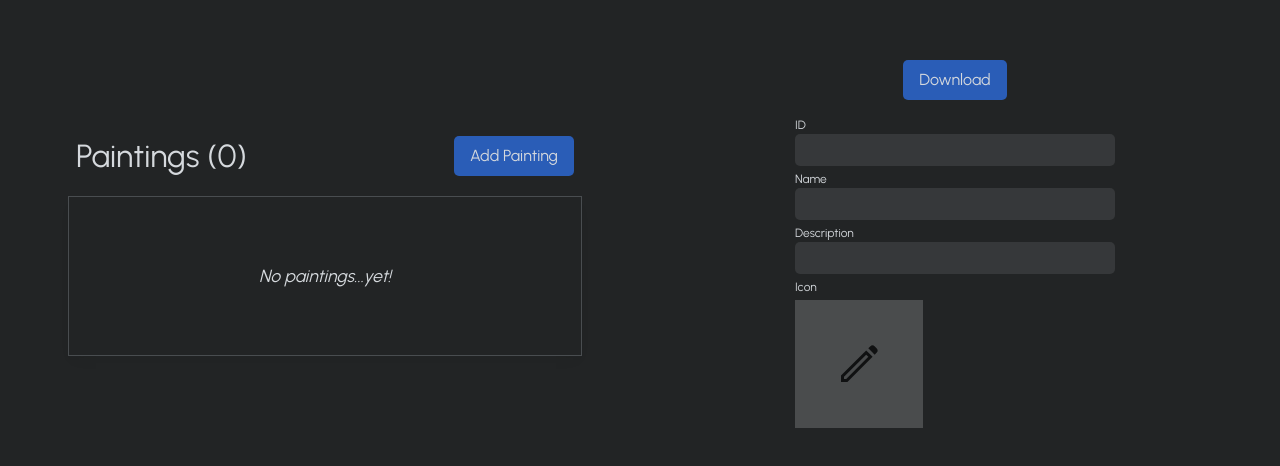
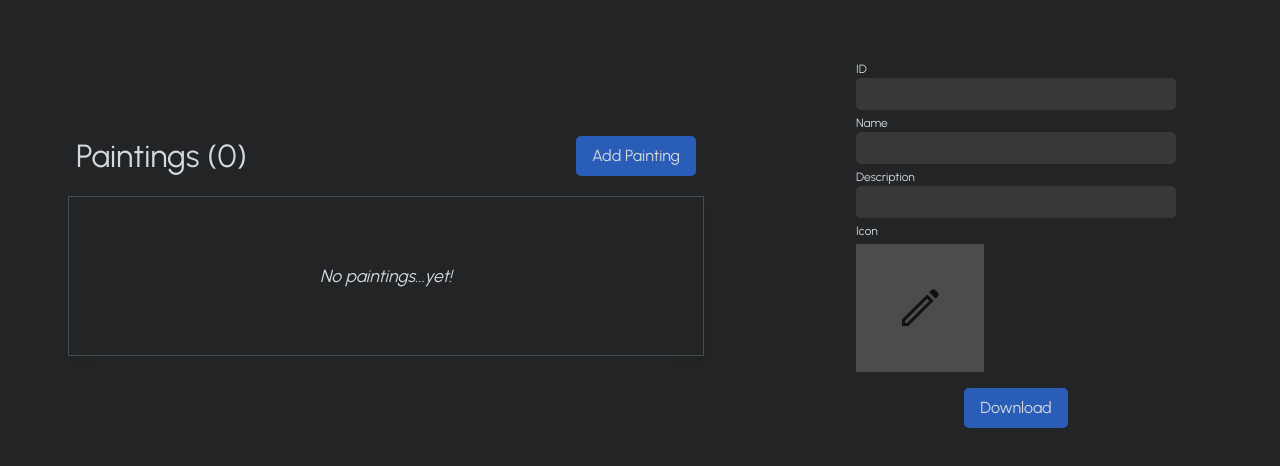
Before and after one commit to Roundaround/mc-painting-editor, a Next.js app: page / in a window 1280 px wide. Shown: the part 156-622 px from the top of the page. Built offline with nearby package versions, Linux system fonts and the light colour scheme.

Commit message:
Tweak page layout a bit

```diff
--- a/src/pages/index.module.scss
+++ b/src/pages/index.module.scss
@@ -2,7 +2,7 @@
   display: grid;
   height: 100%;
   gap: var(--size-4);
-  grid-template-columns: repeat(2, 1fr);
+  grid-template-columns: 3fr 2fr;
   padding: var(--size-8) var(--size-4);
   width: 100%;
 }
--- a/src/pages/index.tsx
+++ b/src/pages/index.tsx
@@ -245,19 +245,6 @@ export default function Home() {
         </div>
 
         <div className={styles['page-column']}>
-          <Button
-            onClick={download}
-            tooltip={{
-              content: (
-                <span style={{ whiteSpace: 'nowrap' }}>
-                  Download the currently configured resource pack
-                </span>
-              ),
-              direction: TooltipDirection.BOTTOM,
-            }}
-          >
-            Download
-          </Button>
           <div
             style={{
               display: 'flex',
@@ -314,6 +301,19 @@ export default function Home() {
               </div>
             </div>
           </div>
+          <Button
+            onClick={download}
+            tooltip={{
+              content: (
+                <span style={{ whiteSpace: 'nowrap' }}>
+                  Download the currently configured resource pack
+                </span>
+              ),
+              direction: TooltipDirection.TOP,
+            }}
+          >
+            Download
+          </Button>
         </div>
       </main>
     </>
```
